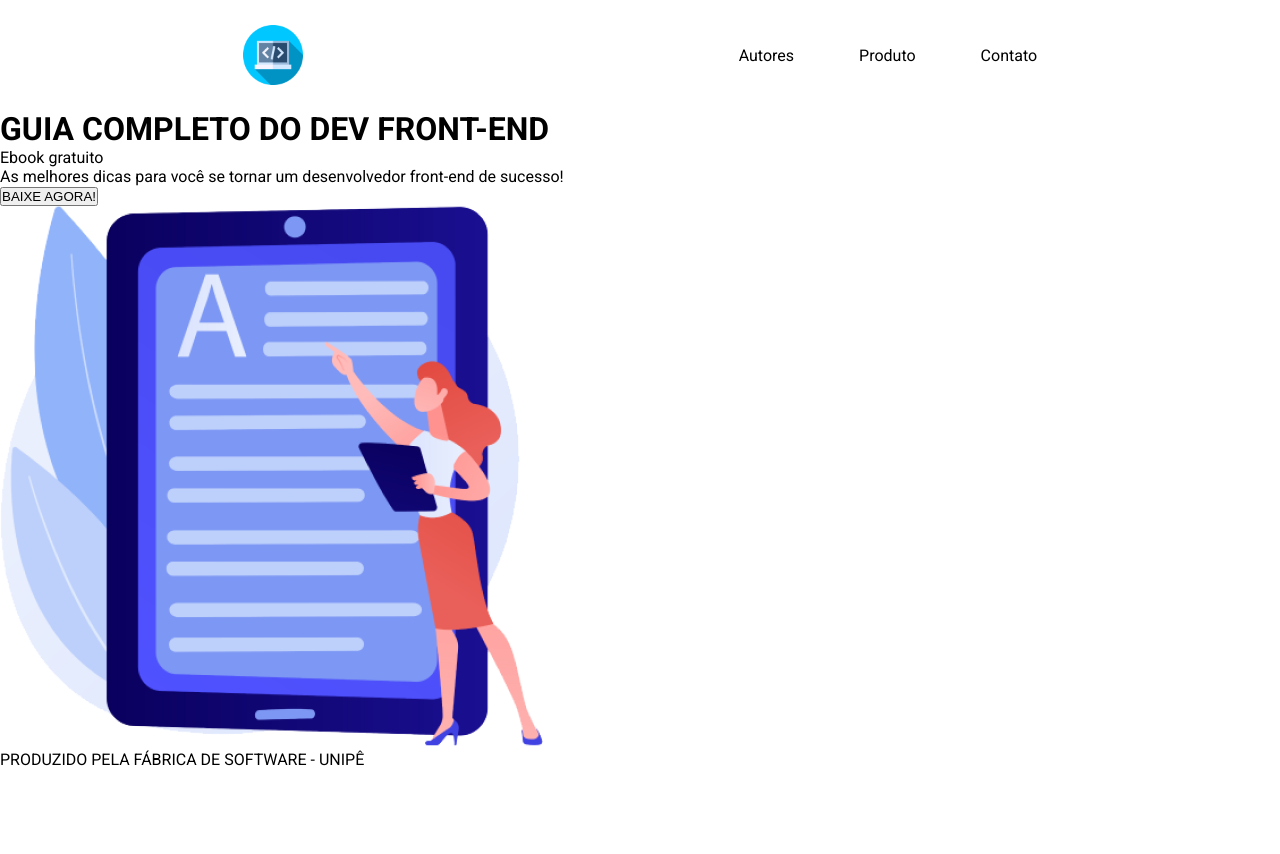
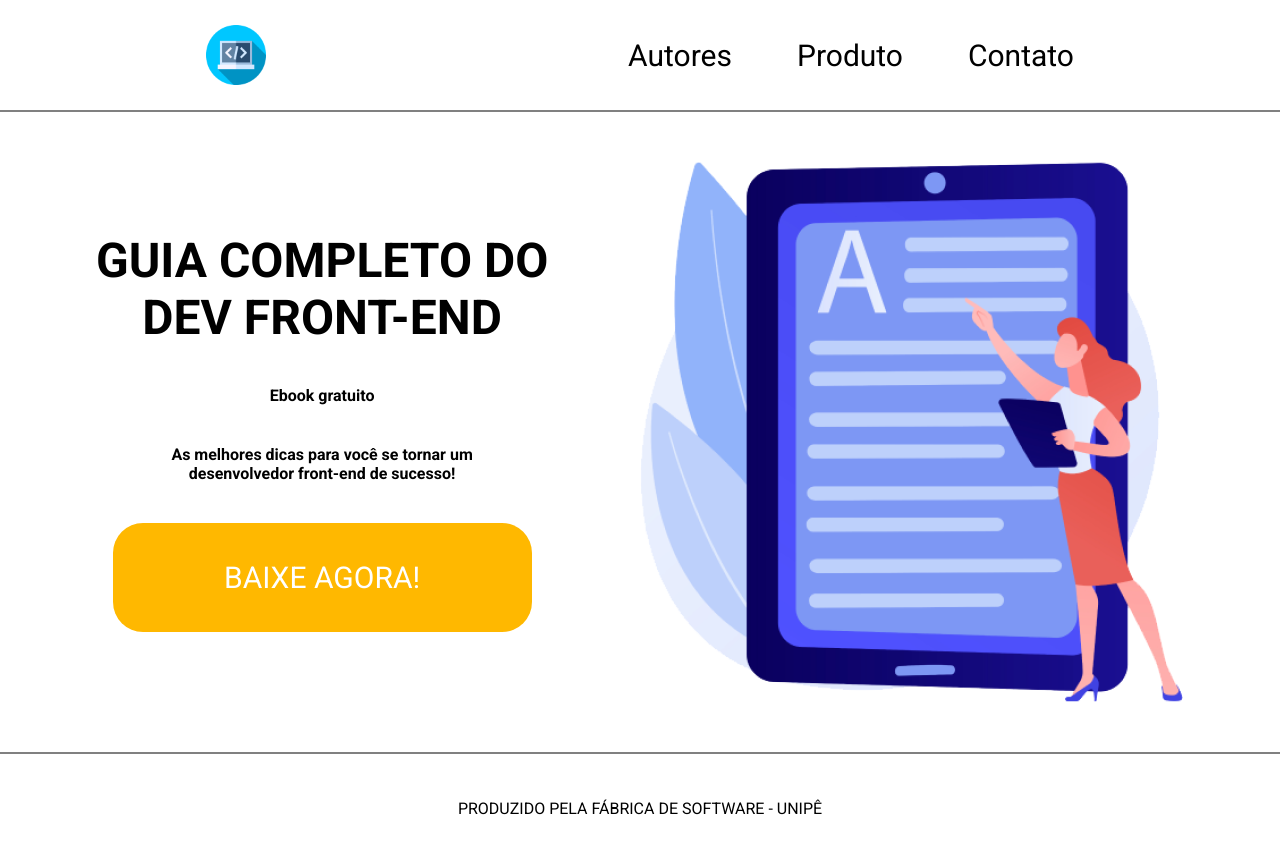
Before and after one commit to nandorsm/projeto-fabrica, a plain HTML site: page index.html in a window 1280 px wide. Before the commit the page ends 800 px from the top, so only its background shows below. Drawn offline with Linux system fonts and the light colour scheme.

Commit message:
projeto finalizado

```diff
--- a/index.html
+++ b/index.html
@@ -21,9 +21,9 @@
 
     <main class="area-principal">
         <div class="conteudo-principal">
-            <h1 class="titulo">GUIA COMPLETO DO DEV FRONT-END</h1>
+            <h1 class="titulo">GUIA COMPLETO DO <br>DEV FRONT-END</h1>
             <p class="paragrafo">Ebook gratuito</p>
-            <p class="paragrafo">As melhores dicas para você se tornar um desenvolvedor front-end de sucesso!</p>
+            <p class="paragrafo">As melhores dicas para você se tornar um<br> desenvolvedor front-end de sucesso!</p>
             <button class="botao">BAIXE AGORA!</button>
         </div>
         <img class="imagem" src="imagem 1.png">
--- a/style.css
+++ b/style.css
@@ -6,15 +6,18 @@
 }
 
 * {
+    /* resetando os parametros do css */
     /* comentar atalho: ctrl + 2 PONTOS */
     box-sizing: border-box;
     margin: 0;
     padding: 0;
     text-decoration: none;
+    font-family: 'Roboto', sans-serif;
 }
 
 body {
-    font-family: 'Roboto', sans-serif;
+    font-size: 100%;
+    /* font-family: 'Roboto', sans-serif; */
 }
 /* sites guia para o FLEX BOX */
 /* https://css-tricks.com/snippets/css/a-guide-to-flexbox/ */
@@ -26,6 +29,7 @@ body {
     align-items: center;
     justify-content: space-around;
     padding: 25px;
+
 }
 
 .logo {
@@ -36,3 +40,54 @@ body {
     display: flex;
     gap: 65px;
 }
+
+.item-menu {
+    font-size: 30px;
+}
+
+.area-principal {
+    display: flex;
+    flex-direction: row;
+    align-items: center;
+    justify-content: space-around;
+    border-top: 2px solid gray;
+    /* border-bottom: 1px solid; */
+    padding: 50px;
+}
+
+.conteudo-principal {
+    display: flex;
+    flex-direction: column;
+    align-items: center;
+    text-align: center;
+    font-weight:bold;
+    gap: 40px;
+}
+
+.titulo {
+    font-weight: 900 black;
+    font-size: 48px;
+}
+
+.botao {
+    width: 419px;
+    height: 109px;
+    background-color: var(--cor-botao);
+    color: white;
+    border: none;
+    border-radius: 30px;
+    font-weight: 700px;
+    font-size: 30px;
+    cursor: pointer;
+    transition: .30s ease-in-out;
+}
+
+.botao:hover {
+    background-color: var(--cor-botao-foco);
+}
+
+.rodape {
+    padding: 45px;
+    border-top: 2px solid gray;
+    text-align: center;
+}
```
